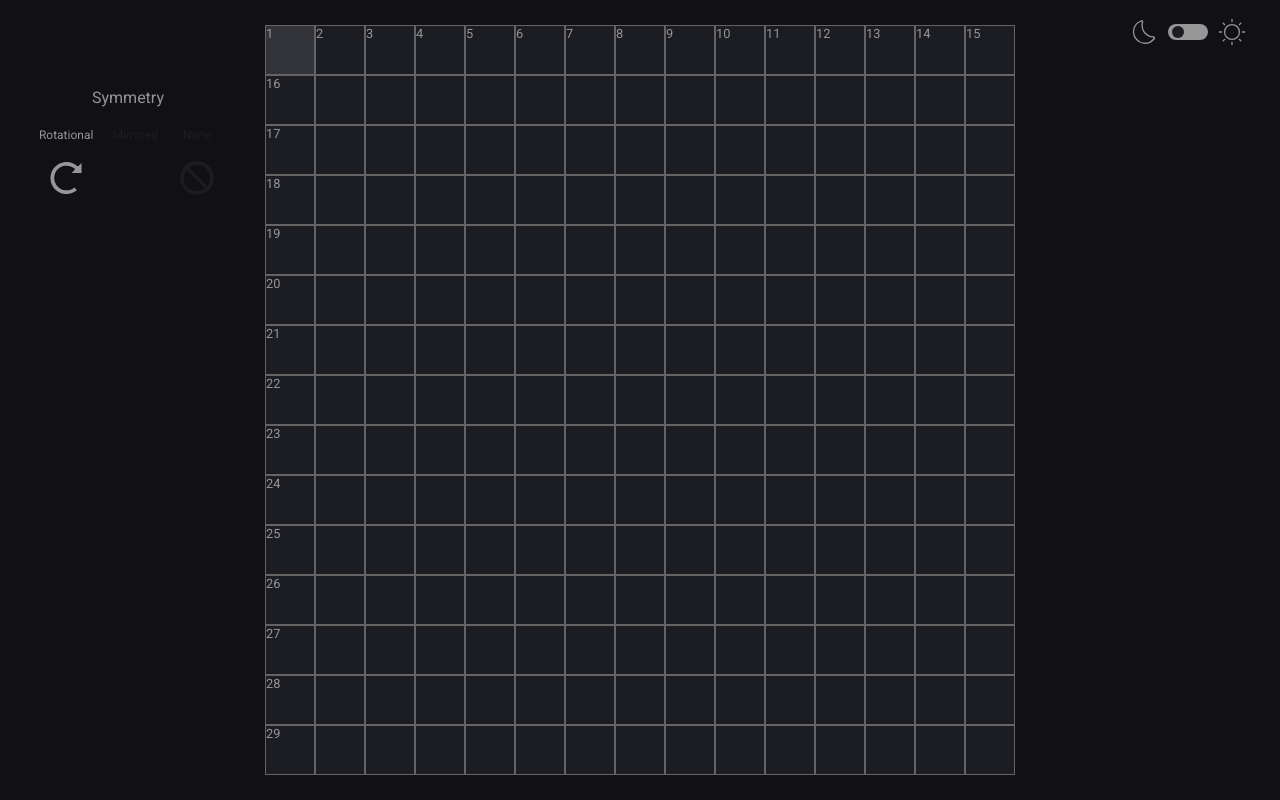
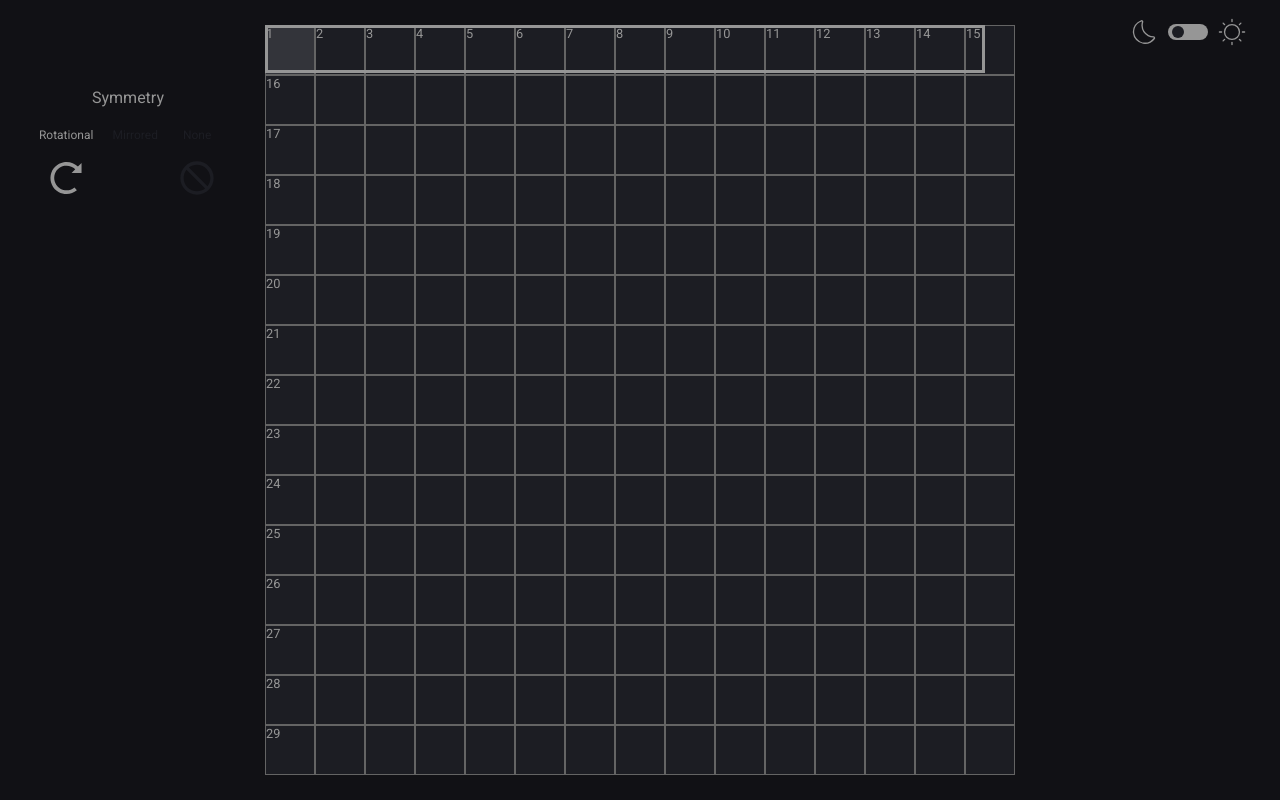
Before and after one commit to Guijss/cross-constructor, a React (Create React App) app: page / in a window 1280 px wide. Built offline with nearby package versions, Linux system fonts and the light colour scheme; some icons are missing; the HTML template or start-up script is replaced by a standard one.

Commit message:
implemented floating word border.

```diff
--- /dev/null
+++ b/src/components/FloatingWord.js
@@ -0,0 +1,78 @@
+import React, { useState, useContext, useEffect } from 'react';
+import styled from 'styled-components';
+import { ThemeContext } from './Main';
+
+const WordBorder = styled.div`
+  position: absolute;
+  pointer-events: none;
+  box-sizing: border-box;
+`;
+
+const FloatingWord = ({
+  selectedCell,
+  isSelectionAcross,
+  clues,
+  gridRefs,
+  boardPos,
+}) => {
+  const [wordRect, setWordRect] = useState({});
+  const theme = useContext(ThemeContext);
+  useEffect(() => {
+    const findClue = () => {
+      for (let i = 0; i < clues.length; i++) {
+        for (let j = 0; j < clues[i].cells.length; j++) {
+          if (
+            gridRefs.current[selectedCell.i][selectedCell.j] ===
+            clues[i].cells[j]
+          ) {
+            //found word containing selected cell!
+            if (
+              (isSelectionAcross && clues[i].direction === 'across') ||
+              (!isSelectionAcross && clues[i].direction === 'down')
+            ) {
+              return clues[i];
+            }
+          }
+        }
+      }
+      return null;
+    };
+    const selectedClue = findClue();
+    if (selectedClue === null) {
+      return;
+    }
+    const firstCell = selectedClue.cells[0];
+    const left = firstCell.getBoundingClientRect().left;
+    const top = firstCell.getBoundingClientRect().top;
+    const cellWidth = firstCell.getBoundingClientRect().width;
+    const width =
+      selectedClue.direction === 'across'
+        ? cellWidth * selectedClue.cells.length
+        : cellWidth;
+
+    const height =
+      selectedClue.direction === 'down'
+        ? cellWidth * selectedClue.cells.length
+        : cellWidth;
+    setWordRect({
+      top: top - boardPos.top,
+      left: left - boardPos.left,
+      width: width,
+      height: height,
+    });
+  }, [selectedCell, clues, gridRefs, setWordRect, boardPos, isSelectionAcross]);
+
+  return (
+    <WordBorder
+      style={{
+        border: `3px solid ${theme.textCol}`,
+        top: wordRect.top,
+        left: wordRect.left,
+        width: wordRect.width,
+        height: wordRect.height,
+      }}
+    />
+  );
+};
+
+export default FloatingWord;
--- a/src/components/Grid.js
+++ b/src/components/Grid.js
@@ -1,6 +1,7 @@
-import React, { useState, useEffect } from 'react';
+import React, { useEffect, useState, useRef } from 'react';
 import styled from 'styled-components';
 import Cell from './Cell';
+import FloatingWord from './FloatingWord';
 
 const GridWrapper = styled.div`
   position: relative;
@@ -14,6 +15,8 @@ const GridWrapper = styled.div`
 const GridBoard = styled.div`
   position: relative;
   display: grid;
+  width: auto;
+  height: auto;
   grid-gap: 0;
   grid-template-rows: repeat(15, auto);
   grid-auto-flow: column;
@@ -24,11 +27,24 @@ const Grid = ({
   setGrid,
   blockedCells,
   setBlockedCells,
+  selectedCell,
+  setSelectedCell,
+  isSelectionAcross,
+  setIsSelectionAcross,
   clues,
   gridRefs,
   symmetry,
 }) => {
-  const [selectedCell, setSelectedCell] = useState({ i: 0, j: 0 });
+  const boardRef = useRef(null);
+  const [boardPos, setBoardPos] = useState({});
+
+  useEffect(() => {
+    //TODO - need to adjust with window resize
+    setBoardPos({
+      top: boardRef.current.getBoundingClientRect().top,
+      left: boardRef.current.getBoundingClientRect().left,
+    });
+  }, [setBoardPos, clues]);
 
   useEffect(() => {
     const handleKeyUp = (e) => {
@@ -90,7 +106,8 @@ const Grid = ({
       }
       return;
     }
-    if (grid[i][j] === '#') {
+    if (selectedCell.i === i && selectedCell.j === j) {
+      setIsSelectionAcross((prev) => !prev);
       return;
     }
     setSelectedCell({ i: i, j: j });
@@ -99,7 +116,8 @@ const Grid = ({
 
   return (
     <GridWrapper>
-      <GridBoard>
+      <GridBoard ref={boardRef}>
+        <>
           {grid.map((row, i) => {
             return row.map((el, j) => {
               const clueArr = clues.filter(
@@ -123,6 +141,14 @@ const Grid = ({
               );
             });
           })}
+          <FloatingWord
+            selectedCell={selectedCell}
+            isSelectionAcross={isSelectionAcross}
+            clues={clues}
+            gridRefs={gridRefs}
+            boardPos={boardPos}
+          />
+        </>
       </GridBoard>
     </GridWrapper>
   );
--- a/src/components/Main.js
+++ b/src/components/Main.js
@@ -38,6 +38,7 @@ const themeLight = {
   textCol: 'rgb(0, 0, 0)',
 };
 
+//const blankGrid = Array.from(Array(15), () => Array(15).fill(''));
 const blankGrid = Array.from(Array(15), () => Array(15).fill(''));
 const blankBlockedCells = Array.from(Array(15), () => Array(15).fill(false));
 const blankRefs = Array.from(Array(15), () => Array(15).fill(null));
@@ -49,6 +50,8 @@ const Main = () => {
   const [grid, setGrid] = useState(blankGrid);
   const [blockedCells, setBlockedCells] = useState(blankBlockedCells);
   const [clues, setClues] = useState([]);
+  const [selectedCell, setSelectedCell] = useState({ i: 0, j: 0 });
+  const [isSelectionAcross, setIsSelectionAcross] = useState(true);
   const gridRefs = useRef(blankRefs);
 
   useEffect(() => {
@@ -87,7 +90,7 @@ const Main = () => {
               wordCells.push(gridRefs.current[i][wordJ]);
             }
             cluesArr.push({
-              direction: 'across',
+              direction: 'down',
               count: clueCount,
               cells: wordCells,
               pos: { i: i, j: j },
@@ -117,10 +120,16 @@ const Main = () => {
           setGrid={setGrid}
           blockedCells={blockedCells}
           setBlockedCells={setBlockedCells}
+          selectedCell={selectedCell}
+          setSelectedCell={setSelectedCell}
+          isSelectionAcross={isSelectionAcross}
+          setIsSelectionAcross={setIsSelectionAcross}
           clues={clues}
           gridRefs={gridRefs}
           symmetry={symmetry}
         />
+
+        {/*This component <Grid /> is very bloated, Not sure how to clean it up for now. */}
         <Clues />
       </MainWrapper>
     </ThemeContext.Provider>
```
Lines whose indentation alone changed are shown as unchanged.
